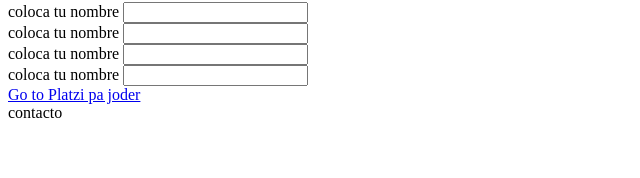
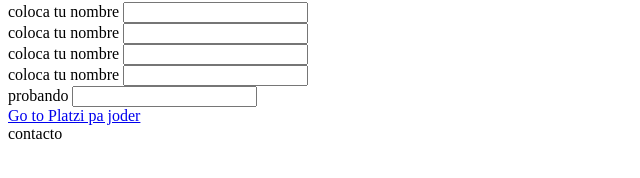
Before and after one commit to AlePiombo/Iniciando, a plain HTML site: page index.html in a window 1280 px wide. Shown: the part 468-646 px from the top of the page, without its empty margins (0-640 px from the left). Drawn offline with Linux system fonts and the light colour scheme.

Commit message:
es el tercer comentario para probarill be ignored, and an empty message aborts the commit.

```diff
--- a/index.html
+++ b/index.html
@@ -33,6 +33,8 @@ color: rgb(255, 0, 55);
 <input type="text" id="nombre"><br>
 <label for="nombre">coloca tu nombre</label>
 <input type="text" id="nombre"><br>
+<label for="nombre">probando </label>
+<input type="text" id="nombre"><br>
 </form>
 
 <a href="https://platzi.com/clases/2467-frontend-developer/40833-etiquetas-de-html-mas-usadas/">Go to Platzi pa joder</a>
```
